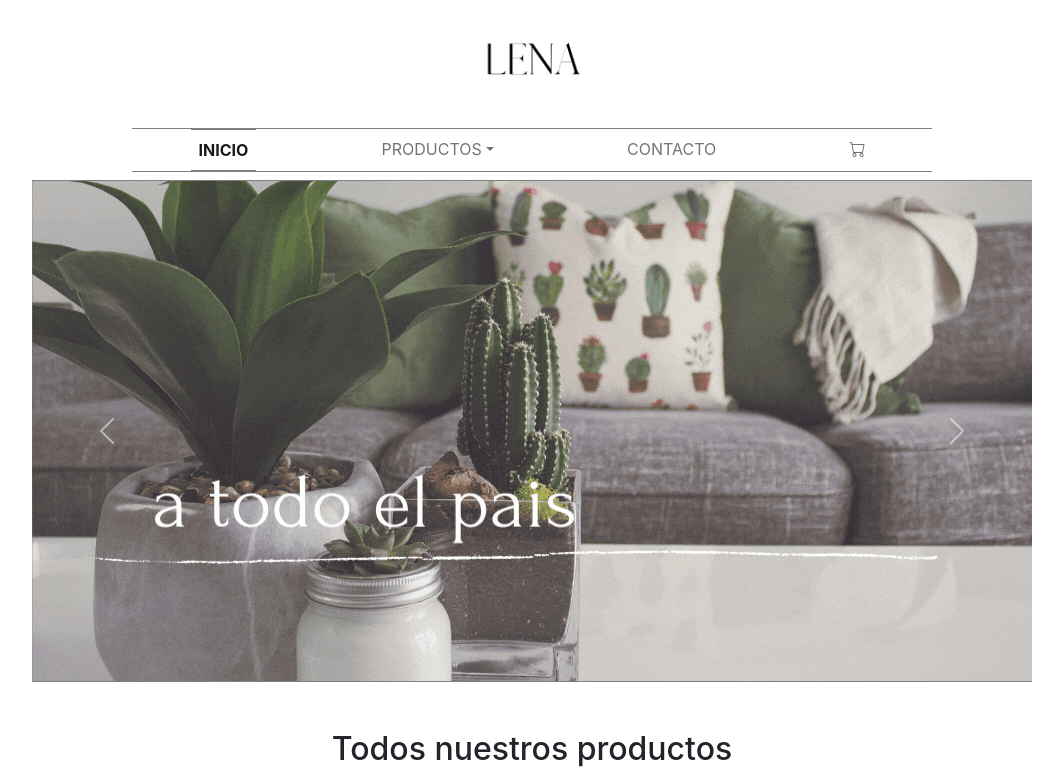
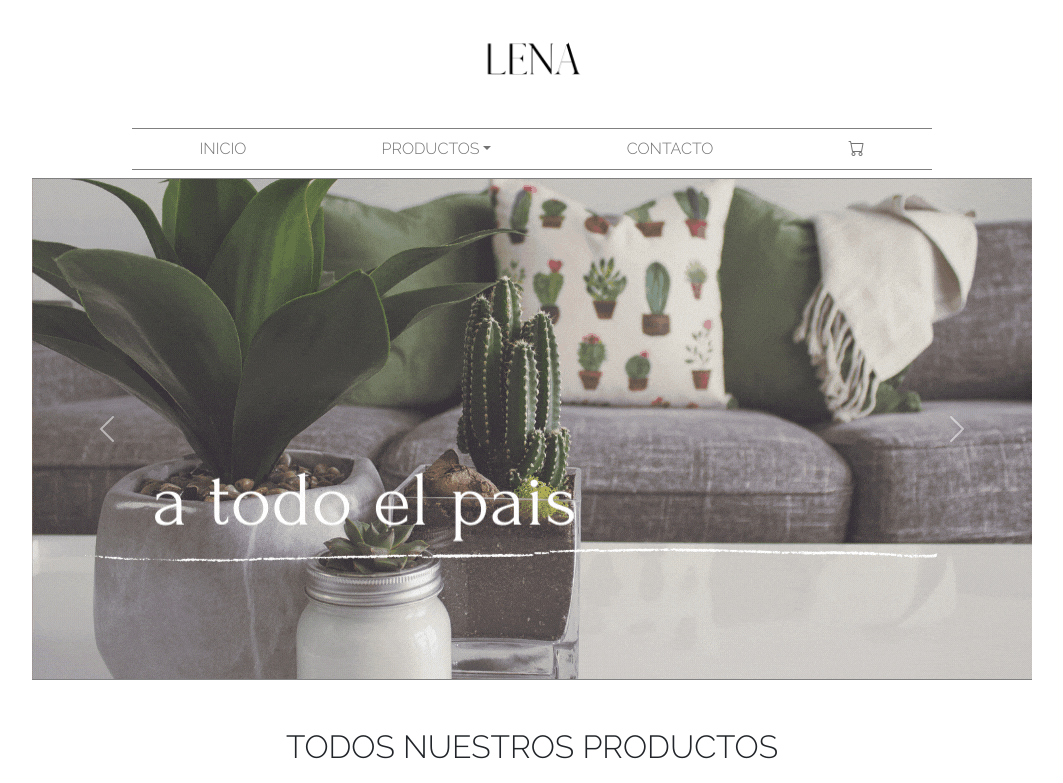
Before and after one commit to valentinaconde/lena, a React (Create React App) app: page / in a window 1280 px wide. Shown: the top 783 px of the page, without its empty margins (108-1171 px from the left). Built offline with nearby package versions, Linux system fonts and the light colour scheme.

Commit message:
arregle letras

```diff
--- a/src/components/ItemListContainer.js
+++ b/src/components/ItemListContainer.js
@@ -2,6 +2,8 @@ import React from 'react'
 import { useParams } from 'react-router-dom'
 import { ItemList } from './ItemList'
 import productos from './productos.json'
+import '../styles/Items.css'
+
 
 export const ItemListContainer = ({greeting}) => {
 
@@ -13,7 +15,7 @@ export const ItemListContainer = ({greeting}) => {
     return (
 
         <div className='mt-5'>
-        <h2 className='d-flex justify-content-center'>{greeting}</h2>
+        <h2 className='greeting'>{greeting}</h2>
         <ItemList items={productos} category={categoryId}/>
         </div>
     )
--- a/src/components/NavBar.js
+++ b/src/components/NavBar.js
@@ -18,7 +18,7 @@ export const NavBar = () => {
         <div className="collapse navbar-collapse" id="navbarNavDropdown">
           <ul className="navbar-nav">
             <li className="nav-item">
-              <Link to="#" className="nav-link active" aria-current="page">INICIO</Link>
+              <Link to="/" className="nav-link" aria-current="page">INICIO</Link>
             </li>
             <li className="nav-item dropdown">
               <Link to="#" className="nav-link dropdown-toggle" id="navbarDropdownMenuLink" role="button" data-bs-toggle="dropdown" aria-expanded="false">
--- a/src/styles/Items.css
+++ b/src/styles/Items.css
@@ -1,3 +1,5 @@
+@import url('https://fonts.googleapis.com/css2?family=Raleway:wght@300&display=swap');
+
 /* PRODUCTOS */
 .productCards {
   display: flex;
@@ -36,6 +38,7 @@
   border-radius: 5px;
 }
 
+/* BOTON AGREGAR AL CARRITO */
 .addButton {
   color: white;
   background-color: rgb(132, 184, 132);
@@ -48,6 +51,7 @@
   text-transform: uppercase;
 }
 
+/* BOTON CONTADOR */
 .countButton {
   color: white;
   background-color: rgb(132, 184, 132);
@@ -61,3 +65,14 @@
 .contador {
   font-size: small;
 }
+
+
+
+/* TITULO CATEGORIAS */
+
+.greeting{
+  font-family: 'Raleway', sans-serif;
+  display: flex;
+  justify-content: center;
+  text-transform: uppercase;
+}
--- a/src/styles/NavBar.css
+++ b/src/styles/NavBar.css
@@ -1,6 +1,9 @@
 /* BARRA DE NAVEGACION */
 
+
 .navBar {
+    text-transform: uppercase;
+    font-family: 'Raleway', sans-serif;
     display: flex;
     flex-direction: column;
     align-items: center;
```
